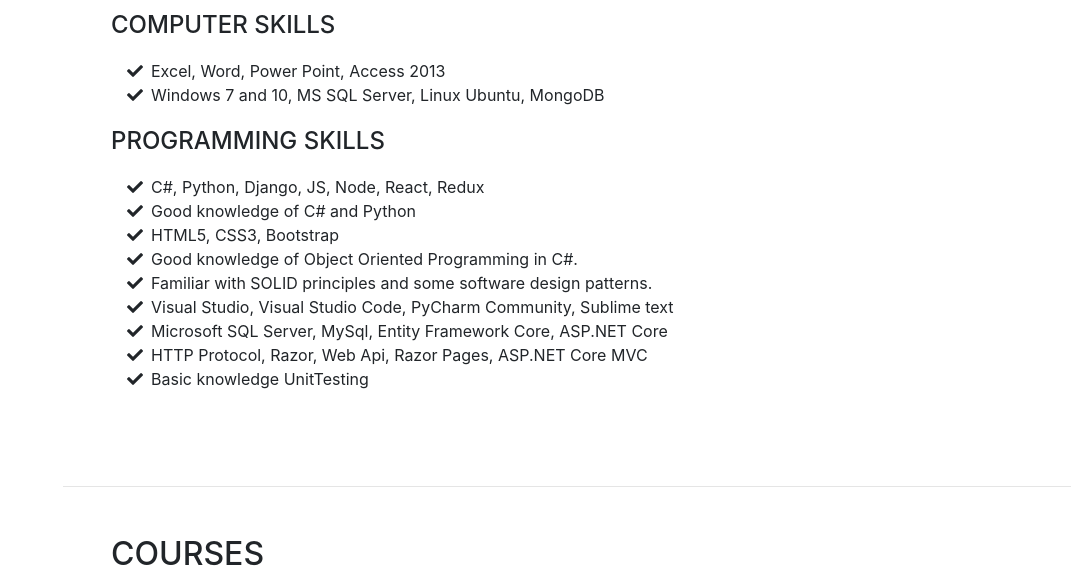
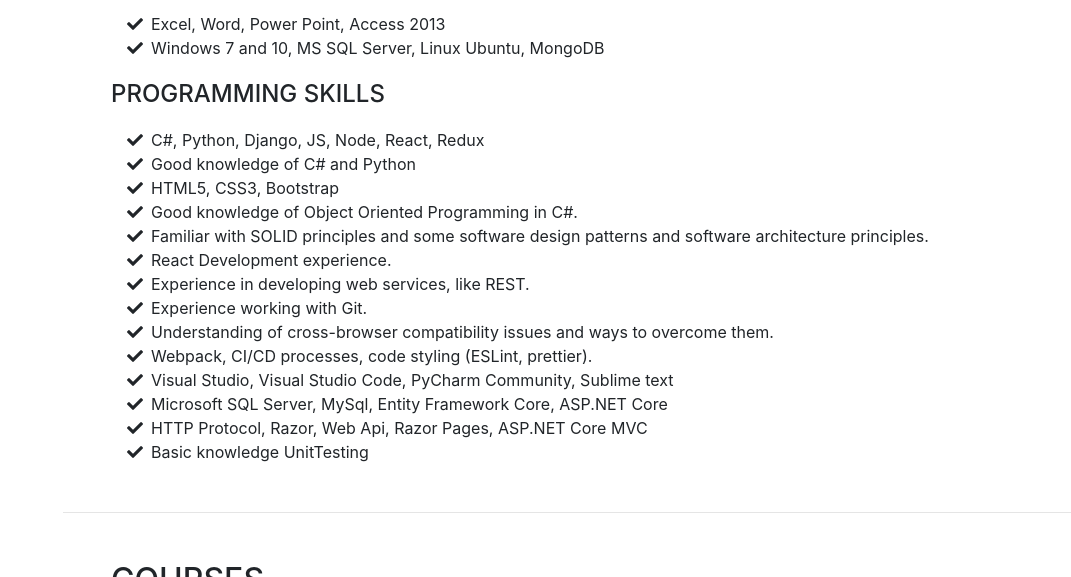
Before and after one commit to NikolaiRadoev/CV-master, a website with bundled scripts: page index.html in a window 1280 px wide. Shown: the part 1917-2494 px from the top of the page, without its empty margins (209-1280 px from the left). Built offline with nearby package versions, Linux system fonts and the light colour scheme; a web font is replaced by a local one.

Commit message:
Update index.html

```diff
--- a/index.html
+++ b/index.html
@@ -224,7 +224,22 @@
                         <i class="fa-li fa fa-check"></i> Good knowledge of Object Oriented Programming in C#.
                     </li>
                     <li>
-                        <i class="fa-li fa fa-check"></i> Familiar with SOLID principles and some software design patterns.
+                        <i class="fa-li fa fa-check"></i> Familiar with SOLID principles and some software design patterns and software architecture principles.
+                    </li>
+                    <li>
+                        <i class="fa-li fa fa-check"></i> React Development experience.
+                    </li>
+                    <li>
+                        <i class="fa-li fa fa-check"></i> Еxperience in developing web services, like REST.
+                    </li>
+                    <li>
+                        <i class="fa-li fa fa-check"></i> Experience working with Git.
+                    </li>
+                    <li>
+                        <i class="fa-li fa fa-check"></i> Understanding of cross-browser compatibility issues and ways to overcome them.
+                    </li>
+                    <li>
+                        <i class="fa-li fa fa-check"></i> Webpack, CI/CD processes, code styling (ESLint, prettier).
                     </li>
                     <li>
                         <i class="fa-li fa fa-check"></i> Visual Studio, Visual Studio Code, PyCharm Community, Sublime text
```
